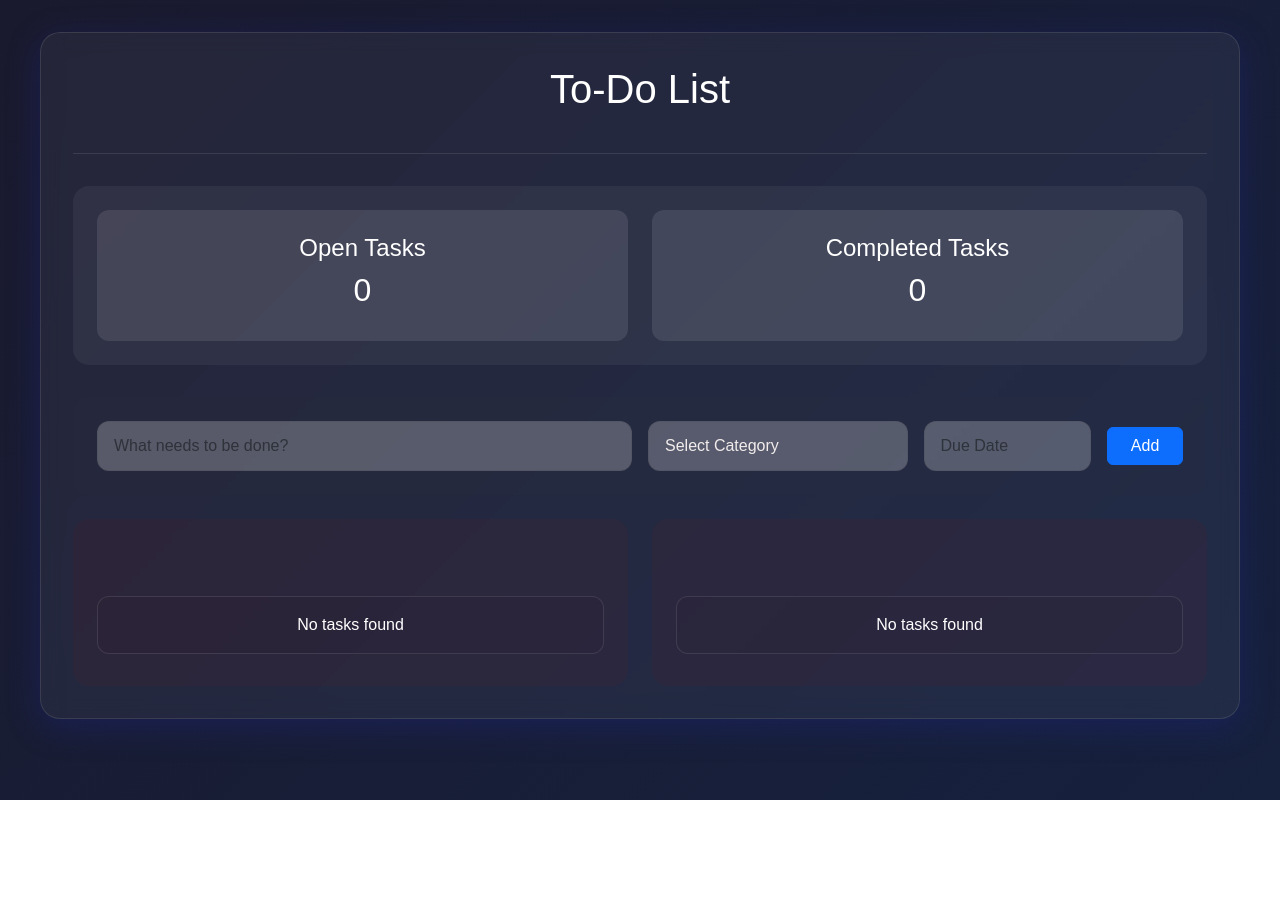
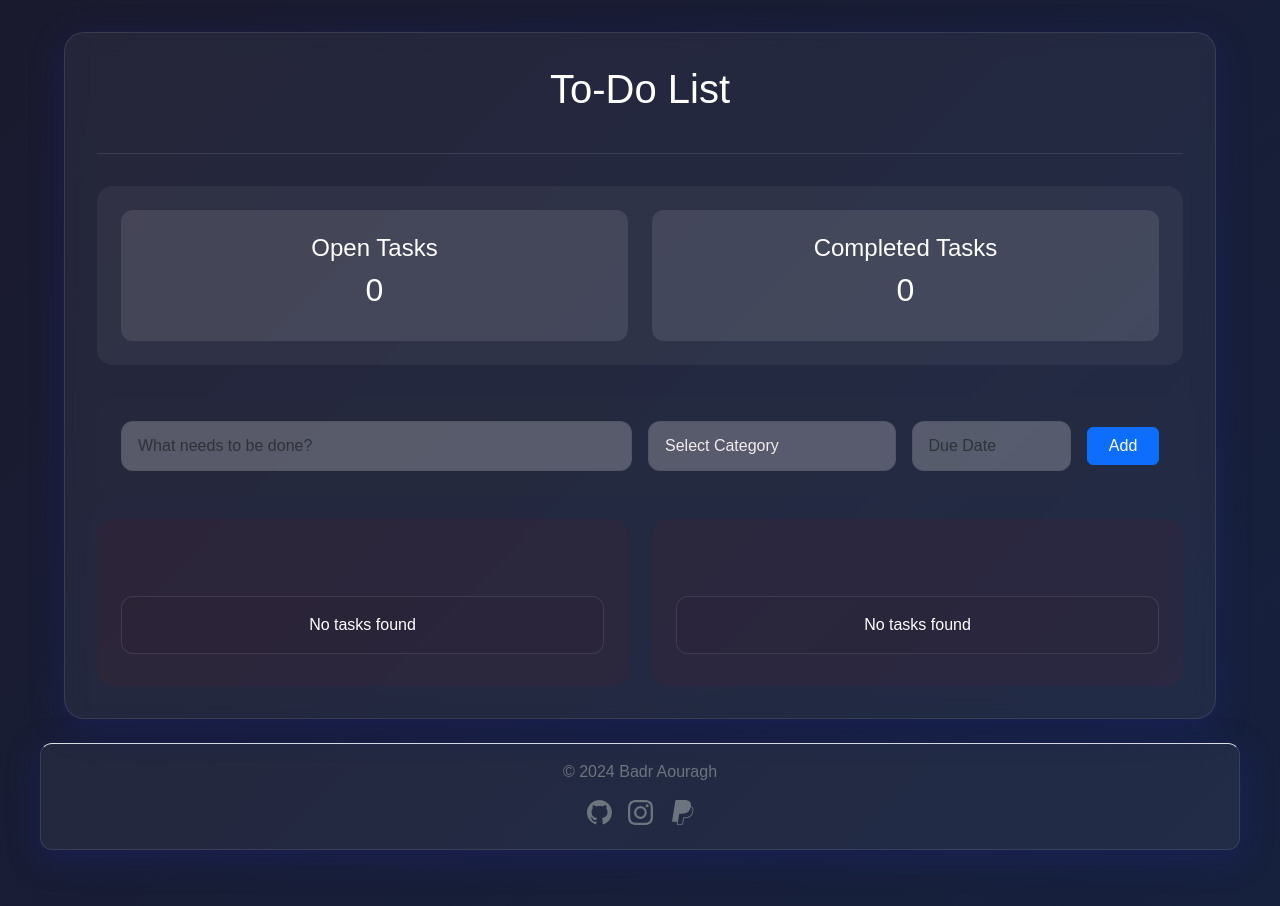
Before and after one commit to BOSS0exe/To_Do_List, a plain HTML site: page to_do_list.html in a window 1280 px wide. Before the commit the page ends 800 px from the top, so only its background shows below. Drawn offline with nearby package versions, Linux system fonts and the light colour scheme.

Commit message:
Update to_do_list.html

```diff
--- a/to_do_list.html
+++ b/to_do_list.html
@@ -22,9 +22,21 @@
             padding: 2rem;
             box-shadow: 0 8px 32px 0 rgba(31, 38, 135, 0.37);
             border: 1px solid rgba(255, 255, 255, 0.1);
-            max-width: 1200px;
+            max-width: 90%;
             animation: fadeIn 0.5s ease-out;
         }
+        .containers footer {
+            background: rgba(255, 255, 255, 0.05);
+            box-shadow: 0 8px 32px 0 rgba(31, 38, 135, 0.37);
+            border-radius: 12px;
+            padding: 2rem;
+            border: 1px solid rgba(255, 255, 255, 0.1);
+            text-align: center;
+            color: rgba(255, 255, 255, 0.7);
+            width: 100%;
+            max-width: 1200px;
+            margin: 0 auto;
+}
 
         .app-header {
             position: relative;
@@ -340,5 +352,33 @@
     const taskManager = new TaskManager();
 </script>
 
+<div class="containers">
+    <footer class="d-flex flex-column justify-content-center align-items-center py-3 my-4 border-top">
+        <p class="mb-2 text-secondary">&copy; 2024 Badr Aouragh</p>
+<ul class="nav justify-content-center">
+            <li class="nav-item">
+                <a href="https://github.com/BOSS0exe" target="_blank" class="nav-link px-2 text-secondary">
+            <svg xmlns="http://www.w3.org/2000/svg" width="25" height="25" fill="currentColor" class="bi bi-github" viewBox="0 0 16 16">
+            <path d="M8 0C3.58 0 0 3.58 0 8c0 3.54 2.29 6.53 5.47 7.59.4.07.55-.17.55-.38 0-.19-.01-.82-.01-1.49-2.01.37-2.53-.49-2.69-.94-.09-.23-.48-.94-.82-1.13-.28-.15-.68-.52-.01-.53.63-.01 1.08.58 1.23.82.72 1.21 1.87.87 2.33.66.07-.52.28-.87.51-1.07-1.78-.2-3.64-.89-3.64-3.95 0-.87.31-1.59.82-2.15-.08-.2-.36-1.02.08-2.12 0 0 .67-.21 2.2.82.64-.18 1.32-.27 2-.27s1.36.09 2 .27c1.53-1.04 2.2-.82 2.2-.82.44 1.1.16 1.92.08 2.12.51.56.82 1.27.82 2.15 0 3.07-1.87 3.75-3.65 3.95.29.25.54.73.54 1.48 0 1.07-.01 1.93-.01 2.2 0 .21.15.46.55.38A8.01 8.01 0 0 0 16 8c0-4.42-3.58-8-8-8"/>
+            </svg>
+        </a>
+    </li>
+    <li class="nav-item">
+        <a href="https://instagram.com/aouragh__badr" target="_blank" class="nav-link px-2 text-secondary">
+            <svg xmlns="http://www.w3.org/2000/svg" width="25" height="25" fill="currentColor" class="bi bi-instagram" viewBox="0 0 16 16">
+             <path d="M8 0C5.829 0 5.556.01 4.703.048 3.85.088 3.269.222 2.76.42a3.9 3.9 0 0 0-1.417.923A3.9 3.9 0 0 0 .42 2.76C.222 3.268.087 3.85.048 4.7.01 5.555 0 5.827 0 8.001c0 2.172.01 2.444.048 3.297.04.852.174 1.433.372 1.942.205.526.478.972.923 1.417.444.445.89.719 1.416.923.51.198 1.09.333 1.942.372C5.555 15.99 5.827 16 8 16s2.444-.01 3.298-.048c.851-.04 1.434-.174 1.943-.372a3.9 3.9 0 0 0 1.416-.923c.445-.445.718-.891.923-1.417.197-.509.332-1.09.372-1.942C15.99 10.445 16 10.173 16 8s-.01-2.445-.048-3.299c-.04-.851-.175-1.433-.372-1.941a3.9 3.9 0 0 0-.923-1.417A3.9 3.9 0 0 0 13.24.42c-.51-.198-1.092-.333-1.943-.372C10.443.01 10.172 0 7.998 0zm-.717 1.442h.718c2.136 0 2.389.007 3.232.046.78.035 1.204.166 1.486.275.373.145.64.319.92.599s.453.546.598.92c.11.281.24.705.275 1.485.039.843.047 1.096.047 3.231s-.008 2.389-.047 3.232c-.035.78-.166 1.203-.275 1.485a2.5 2.5 0 0 1-.599.919c-.28.28-.546.453-.92.598-.28.11-.704.24-1.485.276-.843.038-1.096.047-3.232.047s-2.39-.009-3.233-.047c-.78-.036-1.203-.166-1.485-.276a2.5 2.5 0 0 1-.92-.598 2.5 2.5 0 0 1-.6-.92c-.109-.281-.24-.705-.275-1.485-.038-.843-.046-1.096-.046-3.233s.008-2.388.046-3.231c.036-.78.166-1.204.276-1.486.145-.373.319-.64.599-.92s.546-.453.92-.598c.282-.11.705-.24 1.485-.276.738-.034 1.024-.044 2.515-.045zm4.988 1.328a.96.96 0 1 0 0 1.92.96.96 0 0 0 0-1.92m-4.27 1.122a4.109 4.109 0 1 0 0 8.217 4.109 4.109 0 0 0 0-8.217m0 1.441a2.667 2.667 0 1 1 0 5.334 2.667 2.667 0 0 1 0-5.334"/>
+             </svg>
+        </a>
+    </li>
+    <li class="nav-item">
+        <a href="https://instagram.com/aouragh__badr" target="_blank" class="nav-link px-2 text-secondary">
+            <svg xmlns="http://www.w3.org/2000/svg" width="25" height="25" fill="currentColor" class="bi bi-paypal" viewBox="0 0 16 16">
+                <path d="M14.06 3.713c.12-1.071-.093-1.832-.702-2.526C12.628.356 11.312 0 9.626 0H4.734a.7.7 0 0 0-.691.59L2.005 13.509a.42.42 0 0 0 .415.486h2.756l-.202 1.28a.628.628 0 0 0 .62.726H8.14c.429 0 .793-.31.862-.731l.025-.13.48-3.043.03-.164.001-.007a.35.35 0 0 1 .348-.297h.38c1.266 0 2.425-.256 3.345-.91q.57-.403.993-1.005a4.94 4.94 0 0 0 .88-2.195c.242-1.246.13-2.356-.57-3.154a2.7 2.7 0 0 0-.76-.59l-.094-.061ZM6.543 8.82a.7.7 0 0 1 .321-.079H8.3c2.82 0 5.027-1.144 5.672-4.456l.003-.016q.326.186.548.438c.546.623.679 1.535.45 2.71-.272 1.397-.866 2.307-1.663 2.874-.802.57-1.842.815-3.043.815h-.38a.87.87 0 0 0-.863.734l-.03.164-.48 3.043-.024.13-.001.004a.35.35 0 0 1-.348.296H5.595a.106.106 0 0 1-.105-.123l.208-1.32z"/>
+            </svg>
+        </a>
+    </li>
+</ul>
+    </footer>
+  </div>
 </body>
 </html>
```
